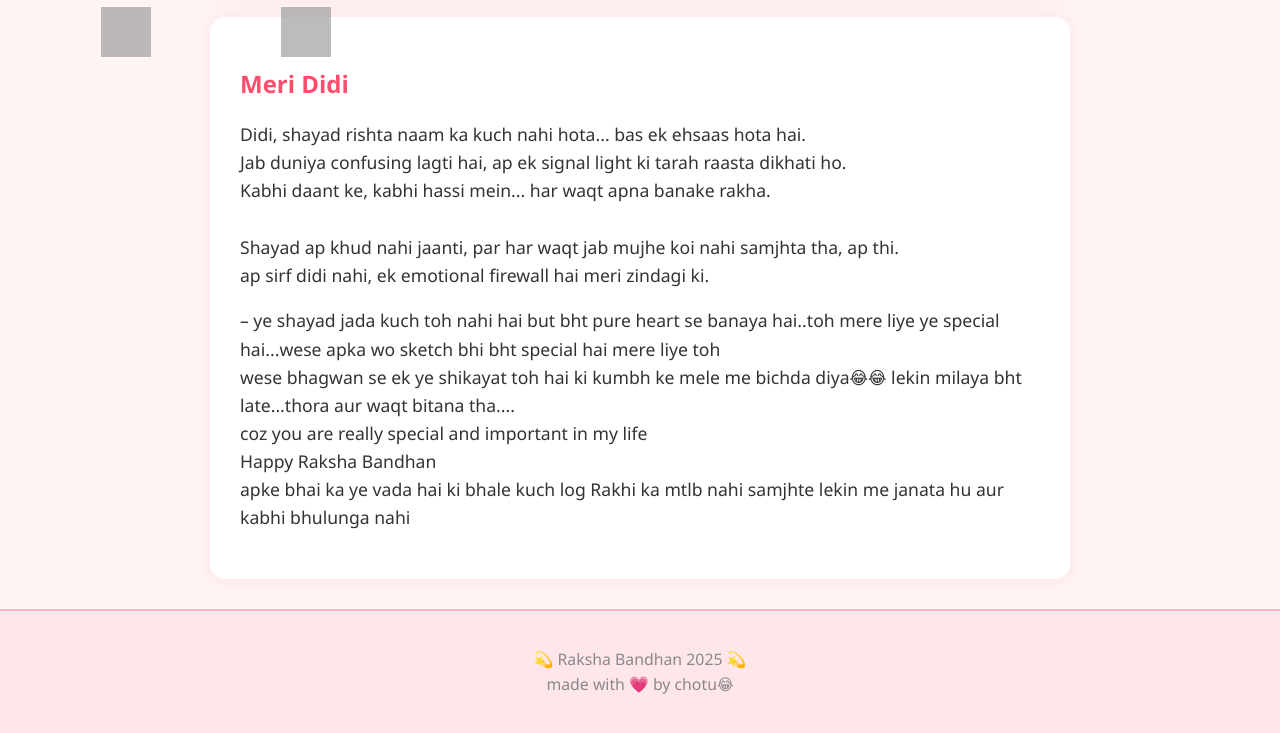
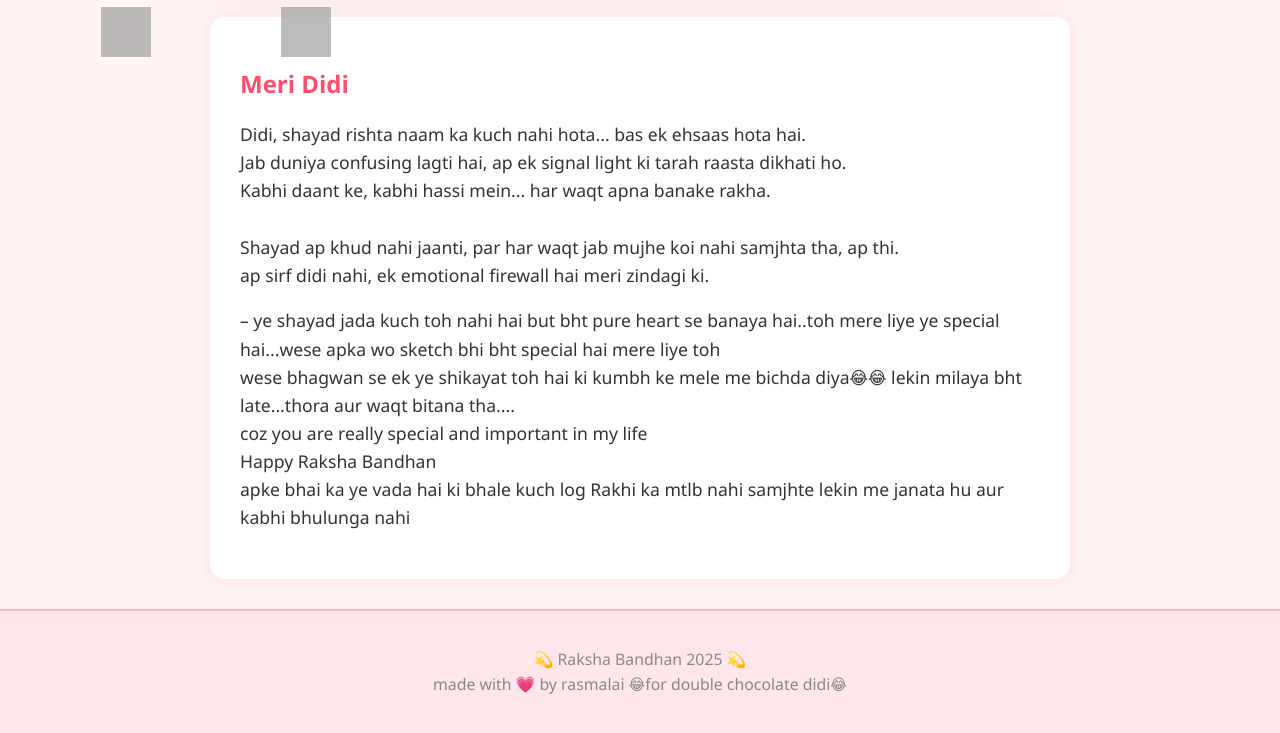
Before and after one commit to Rajdeep-deycreator/Rakhsha-bandhan, a plain HTML site: page msg.html in a window 1280 px wide. Shown: the part 542-1275 px from the top of the page. Drawn offline with Linux system fonts and the light colour scheme; grey boxes are pictures that could not be loaded.

Commit message:
update msg.html

```diff
--- a/msg.html
+++ b/msg.html
@@ -38,7 +38,7 @@
     </p>
     <p class="sign">– ye shayad jada kuch toh nahi hai but bht pure heart se banaya hai..toh mere liye ye special hai...wese apka wo sketch bhi bht special hai mere liye toh<br>wese bhagwan se ek ye shikayat toh hai ki kumbh ke mele me bichda diya😂😂 lekin milaya bht late...thora aur waqt bitana tha....<br> coz you are really special and important in my life<br> Happy Raksha Bandhan<br> apke bhai ka ye vada hai ki bhale kuch log Rakhi ka mtlb nahi samjhte lekin me janata hu aur kabhi bhulunga nahi</p>
   </section>  <footer>
-    <p>💫 Raksha Bandhan 2025 💫<br>made with 💗 by chotu😂</p>
+    <p>💫 Raksha Bandhan 2025 💫<br>made with 💗 by rasmalai 😂for double chocolate didi😂</p>
   </footer>
 </body>
 </html>
```
